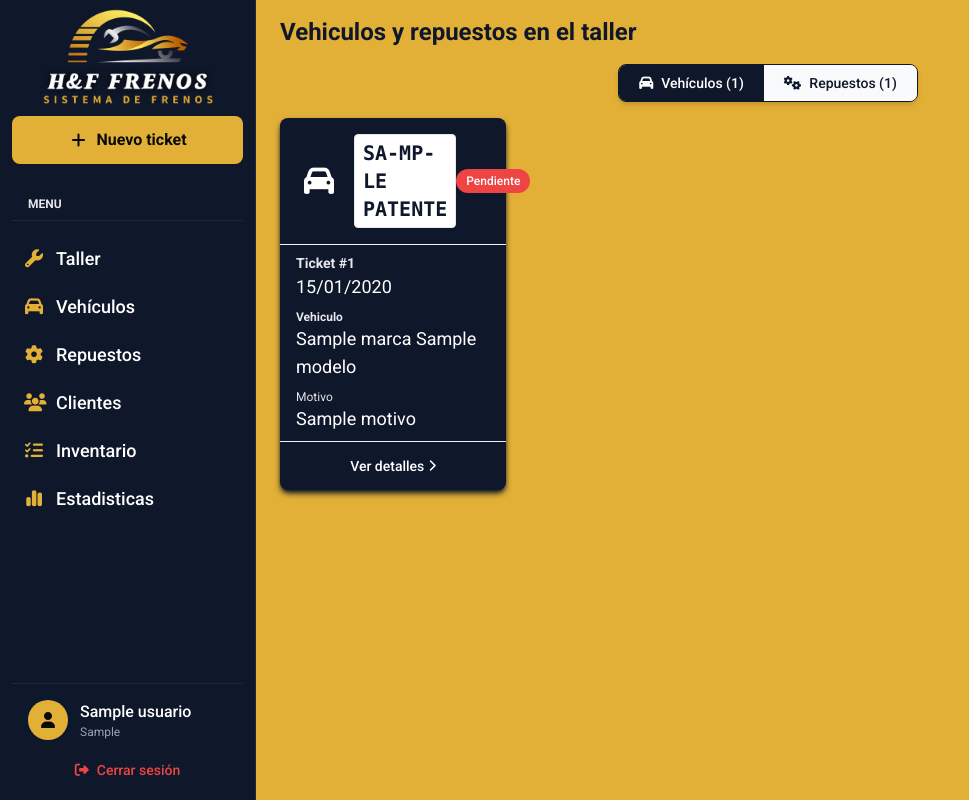
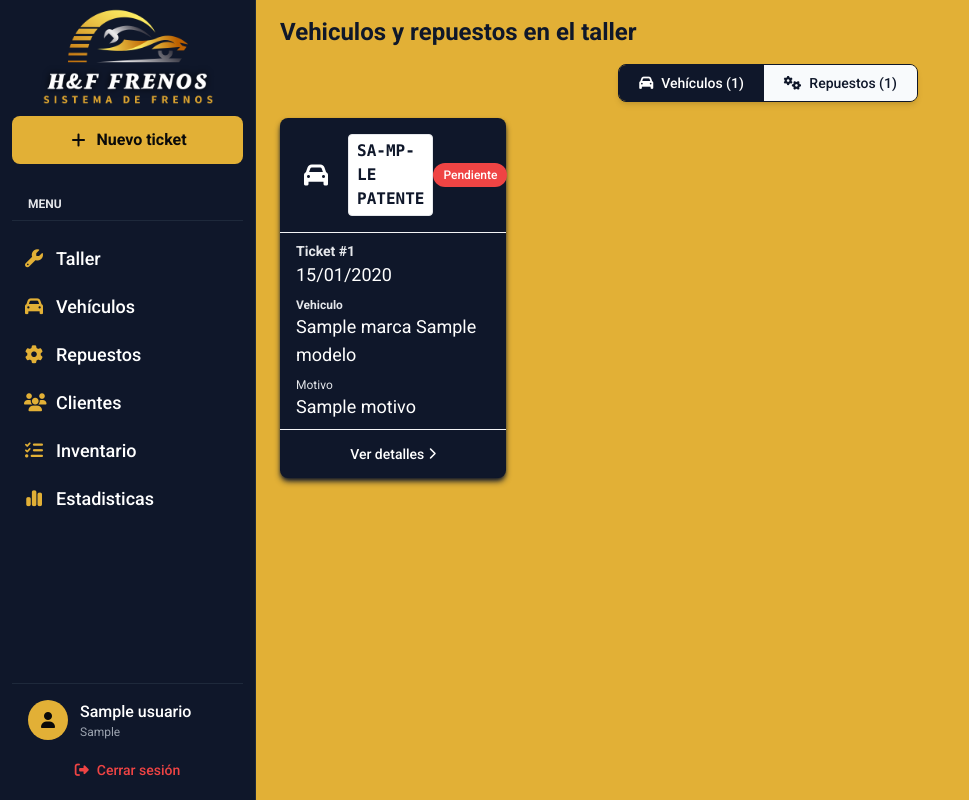
Before and after one commit to azauting/taller-hyf, a Flask app: template app/templates/tickets/en_taller.html in a window 1280 px wide. Shown: the whole page, without its empty margins (0-969 px from the left). Run offline with Flask 3, Linux system fonts and the light colour scheme; a user stored in the database is signed in; tables that the repository leaves empty hold one stand-in row (values such as "Sample post"); the template is opened without the code that fills it: most values are stand-ins (such as "Sample title", 1, 10 or a date in 2020); some libraries are stand-ins or nearby versions.

Commit message:
Initial commit

```diff
--- a/app/templates/tickets/en_taller.html
+++ b/app/templates/tickets/en_taller.html
@@ -37,11 +37,11 @@
                 <!-- Encabezado -->
                 <div class="flex justify-between items-center p-4 border-b border-gray-100">
                     <div class="flex items-center gap-3">
-                        <div class="p-2">
-                            <i class="fas fa-car text-3xl text-white"></i>
+                        <div class="px-2">
+                            <i class="fas fa-car text-2xl text-white"></i>
                         </div>
                         <p
-                            class="bg-white text-hyf-primary inline-block px-2 py-1 text-xl font-mono font-bold rounded border border-gray-200 uppercase">
+                            class="bg-white text-hyf-primary inline-block px-2 py-1 text-md 2xl:text-xl font-mono font-bold rounded border border-gray-200 uppercase">
                             {{ patente_formateada }}
                         </p>
                     </div>
@@ -101,11 +101,11 @@
                 <!-- Encabezado -->
                 <div class="flex justify-between items-center p-4 border-b border-gray-100">
                     <div class="flex items-center gap-3">
-                        <div class="p-2">
+                        <div class="px-2">
                             <i class="fas fa-cog text-3xl text-white"></i>
                         </div>
                         <p
-                            class="bg-white text-hyf-primary inline-block px-2 py-1 text-xl font-mono font-bold rounded border border-gray-200 uppercase">
+                            class="bg-white text-hyf-primary inline-block px-2 py-1 text-md 2xl:text-xl font-mono font-bold rounded border border-gray-200 uppercase">
                             {{ ticket.tipo_repuesto}}
                         </p>
                     </div>
```
